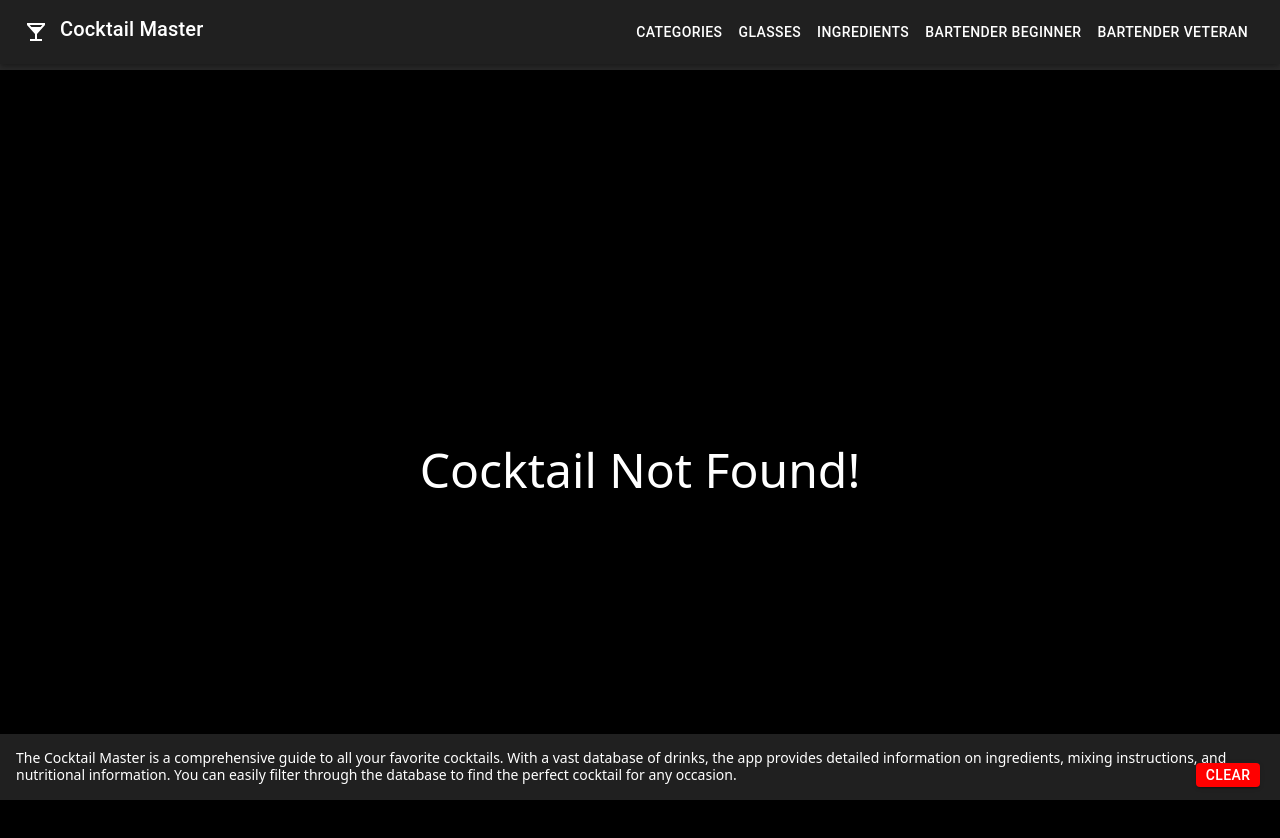
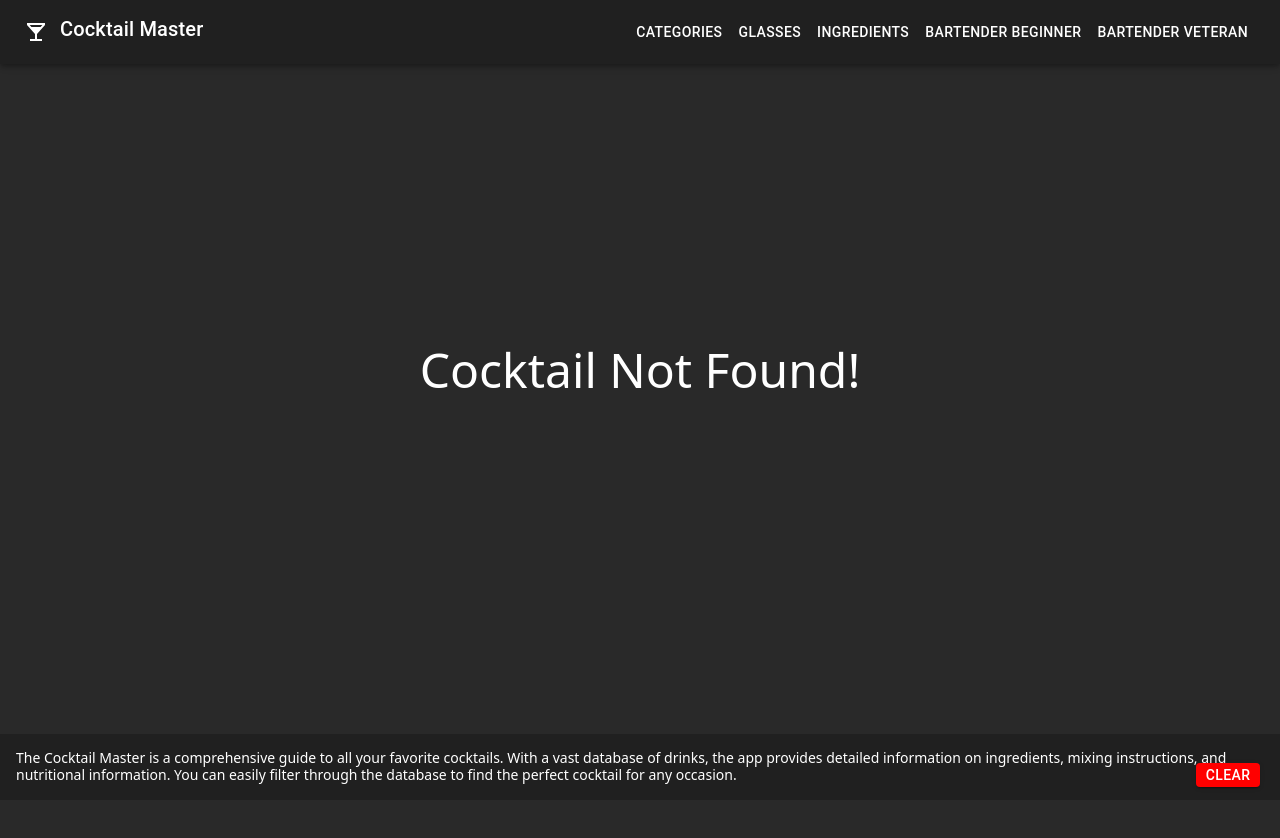
Before and after one commit to jahac00/Praksa_Lilly021-main-master-master-master-master-master, a React (Create React App) app: page /cocktail in a window 1280 px wide. Shown: the top 838 px of the page. After the commit the page ends 800 px from the top, so only its background shows below. Built offline with nearby package versions, Linux system fonts and the light colour scheme.

Commit message:
Update: Not Found

```diff
--- a/src/components/Footer.js
+++ b/src/components/Footer.js
@@ -3,6 +3,7 @@ import styles from "../css/footer.module.css";
 
 function Footer() {
   return (
+    <div>
     <div className={styles.footer}>
       <h1>
         The Cocktail Master is a comprehensive guide to all your favorite
@@ -10,8 +11,9 @@ function Footer() {
         information on ingredients, mixing instructions, and nutritional
         information. You can easily filter through the database to find the
         perfect cocktail for any occasion.
+        <ClearLocalStorageButton/>
       </h1>
-      <ClearLocalStorageButton/>
+    </div>
     </div>
   );
 }
--- a/src/pages/CocktailNotFound.js
+++ b/src/pages/CocktailNotFound.js
@@ -5,10 +5,9 @@ function CocktailNotFound() {
         display: "flex",
         alignItems: "center",
         justifyContent: "center",
-        height: "100vh",
+        height: "75vh",
         fontSize: "3rem",
         color: "white",
-        backgroundColor: "black",
       }}
     >
       Cocktail Not Found!
```
